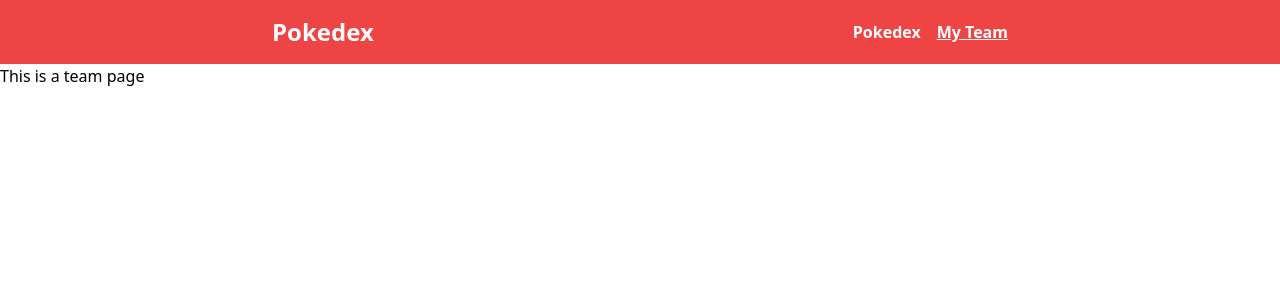
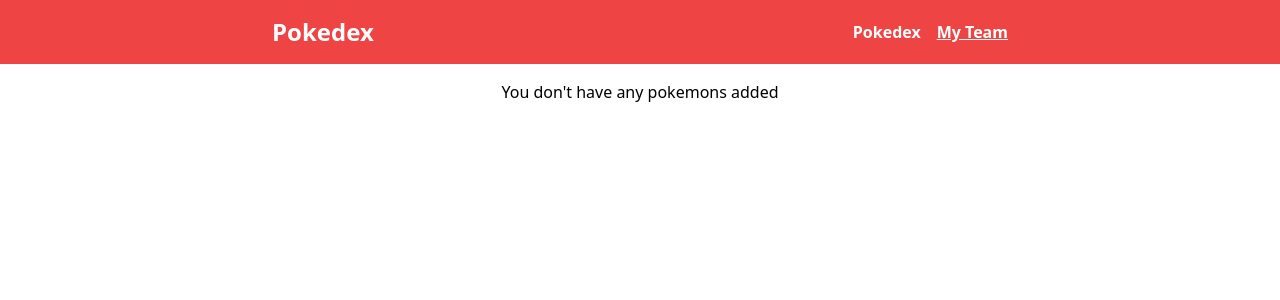
Before and after one commit to avanrish/pokedex, a Vue app: page /my-team in a window 1280 px wide. Shown: the top 300 px of the page. Built offline with nearby package versions, Linux system fonts and the light colour scheme.

Commit message:
feat: my team view

```diff
--- a/package.json
+++ b/package.json
@@ -14,6 +14,7 @@
   },
   "dependencies": {
     "@heroicons/vue": "^2.1.1",
+    "@vueuse/core": "^10.7.2",
     "axios": "^1.6.5",
     "vue": "^3.3.11",
     "vue-router": "^4.2.5"
--- a/src/components/PokemonDetails.vue
+++ b/src/components/PokemonDetails.vue
@@ -1,12 +1,18 @@
 <script setup lang="ts">
-import { ref, watch } from 'vue';
+import { computed, ref, watch } from 'vue';
 import axios from 'axios';
 import type { Pokemon } from '@/types/pokemon';
+import { useLocalStorage } from '@vueuse/core';
+import type { TeamPokemon } from '@/types/team';
 
 const props = defineProps(['url', 'close']);
 const dialog = ref<HTMLDialogElement | null>(null);
 
 const pokemon = ref<Pokemon | null>(null);
+
+const team = useLocalStorage<TeamPokemon[]>('team', []);
+
+const isInTeam = computed(() => team.value.findIndex((p) => p.name === pokemon.value?.name) > -1);
 
 watch(
   () => props.url,
@@ -22,6 +28,18 @@
 const fetchPokemon = async (url: string) => {
   const { data } = await axios<Pokemon>(url);
   pokemon.value = data;
+};
+
+const addToTeam = () => {
+  if (pokemon.value) {
+    team.value.push({ name: pokemon.value.name, image: pokemon.value.sprites.front_default });
+  }
+};
+
+const removeFromTeam = () => {
+  if (pokemon.value) {
+    team.value = team.value.filter((p) => p.name !== pokemon.value?.name);
+  }
 };
 </script>
 
@@ -79,8 +97,10 @@
       <div class="mt-2 flex gap-x-2">
         <button
           class="h-10 flex-1 rounded-md bg-red-500 px-4 py-2 text-sm font-medium text-white transition-all hover:bg-red-400 disabled:pointer-events-none disabled:opacity-50"
+          @click="isInTeam ? removeFromTeam() : addToTeam()"
         >
-          Add to team
+          <span v-if="isInTeam">Remove from team</span>
+          <span v-else>Add to team</span>
         </button>
         <form method="dialog" @submit="close" class="flex flex-1">
           <button
--- a/src/components/PokemonItem.vue
+++ b/src/components/PokemonItem.vue
@@ -1,5 +1,13 @@
 <script setup lang="ts">
-defineProps(['pokemon', 'setUrl']);
+import { useLocalStorage } from '@vueuse/core';
+import type { TeamPokemon } from '@/types/team';
+import { computed } from 'vue';
+
+const props = defineProps(['pokemon', 'setUrl']);
+
+const team = useLocalStorage<TeamPokemon[]>('team', []);
+
+const isInTeam = computed(() => team.value.findIndex((p) => p.name === props.pokemon) > -1);
 </script>
 
 <template>
@@ -7,8 +15,7 @@
     <h3 v-if="pokemon" class="font-medium capitalize">{{ pokemon }}</h3>
     <h3 v-else class="h-6 w-32 animate-pulse rounded bg-neutral-300"></h3>
     <div class="flex items-center gap-x-4">
-      <!--   TODO: Show if pokemon is in team   -->
-      <!--   <p class="text-sm text-green-500">In team</p>    -->
+      <p v-if="isInTeam" class="text-sm text-green-500">In team</p>
       <button
         type="button"
         class="rounded bg-red-500 px-2 py-1 text-sm font-semibold text-white shadow-sm transition-colors hover:bg-red-400 focus-visible:outline focus-visible:outline-2 focus-visible:outline-offset-2 focus-visible:outline-indigo-600 disabled:pointer-events-none disabled:opacity-50"
--- /dev/null
+++ b/src/types/team.ts
@@ -0,0 +1,4 @@
+export interface TeamPokemon {
+  name: string;
+  image: string;
+}
--- a/src/views/MyTeamView.vue
+++ b/src/views/MyTeamView.vue
@@ -1,13 +1,29 @@
-<template>
-  <div>
-    <h1>This is a team page</h1>
-  </div>
-</template>
-
 <script setup lang="ts">
 import { onMounted } from 'vue';
+import type { TeamPokemon } from '@/types/team';
+import { useLocalStorage } from '@vueuse/core';
+
+const team = useLocalStorage<TeamPokemon[]>('team', []);
 
 onMounted(() => {
   document.title = 'My Team | Pokèdex';
 });
 </script>
+
+<template>
+  <main class="mx-auto flex w-full max-w-screen-md grow flex-col overflow-y-auto p-4">
+    <div v-if="team.length === 0" class="text-center font-medium">
+      You don't have any pokemons added
+    </div>
+    <div v-else class="grid grid-cols-2 gap-4 sm:grid-cols-3">
+      <div
+        :key="pokemon.name"
+        v-for="pokemon in team"
+        class="flex flex-col items-center rounded-md border p-4"
+      >
+        <p class="capitalize">{{ pokemon.name }}</p>
+        <img class="size-24" :src="pokemon.image" :alt="pokemon.name" />
+      </div>
+    </div>
+  </main>
+</template>
```
Also changed, not shown: 1 other file (tests, documents, lock files or other folders).
